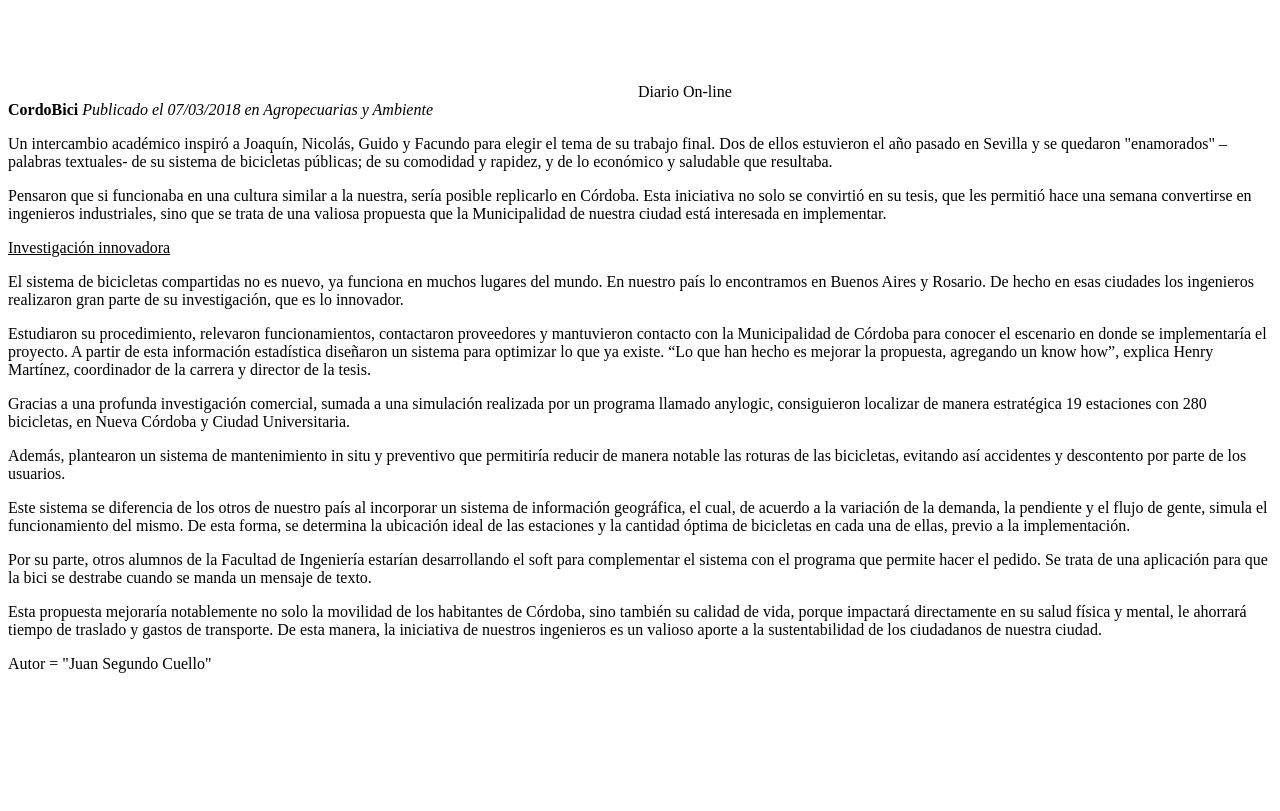
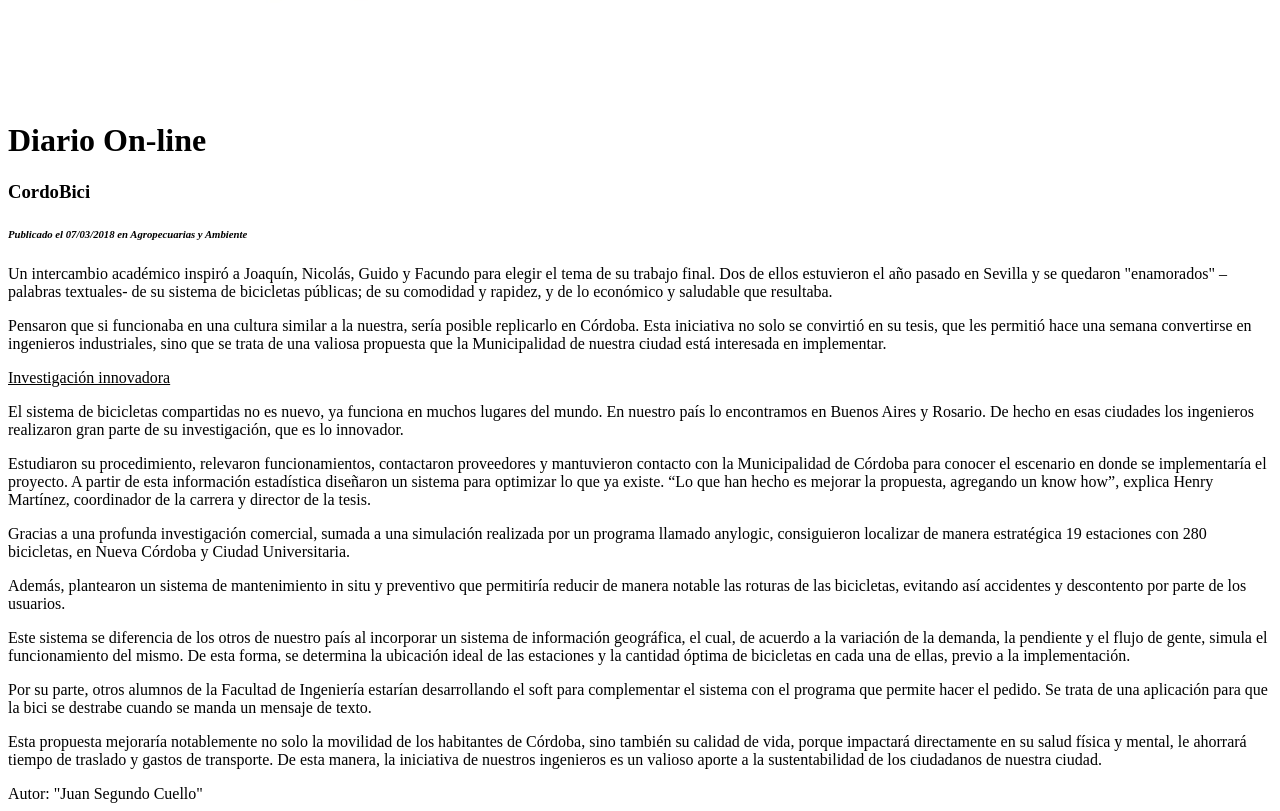
Before and after one commit to UCC-LabCompu2/ejercicios2023-JuanseCuello, a plain HTML site: page Ejercicios-HTML/ej_noticia.html in a window 1280 px wide. Shown: the part 537-1348 px from the top of the page. Before the commit the page ends 1218 px from the top, so only its background shows below. Drawn offline with Linux system fonts and the light colour scheme.

Commit message:
Cambio en autor

```diff
--- a/Ejercicios-HTML/ej_noticia.html
+++ b/Ejercicios-HTML/ej_noticia.html
@@ -9,13 +9,13 @@
 <!--Separe la noticia en parrafos-->
 <header>
     <img src="imagenes/mundologo.avif">
-Diario On-line
+    <h1>Diario On-line</h1>
 </header>
 
 <section>
-    <strong>CordoBici</strong>
+    <h3><strong>CordoBici</strong></h3>
 
-    <em>Publicado el 07/03/2018 en Agropecuarias y Ambiente</em>
+    <h6><em>Publicado el 07/03/2018 en Agropecuarias y Ambiente</em></h6>
     <p>
         Un intercambio académico inspiró a Joaquín, Nicolás, Guido y Facundo para elegir el tema de su trabajo final.
         Dos de ellos estuvieron el año pasado en Sevilla y se quedaron "enamorados" –palabras textuales- de su
@@ -77,7 +77,7 @@ Diario On-line
 
 </section>
 <footer>
-    Autor = "Juan Segundo Cuello"
+    Autor: "Juan Segundo Cuello"
 </footer>
 </body>
 </html>
```
Lines whose indentation alone changed are shown as unchanged.
